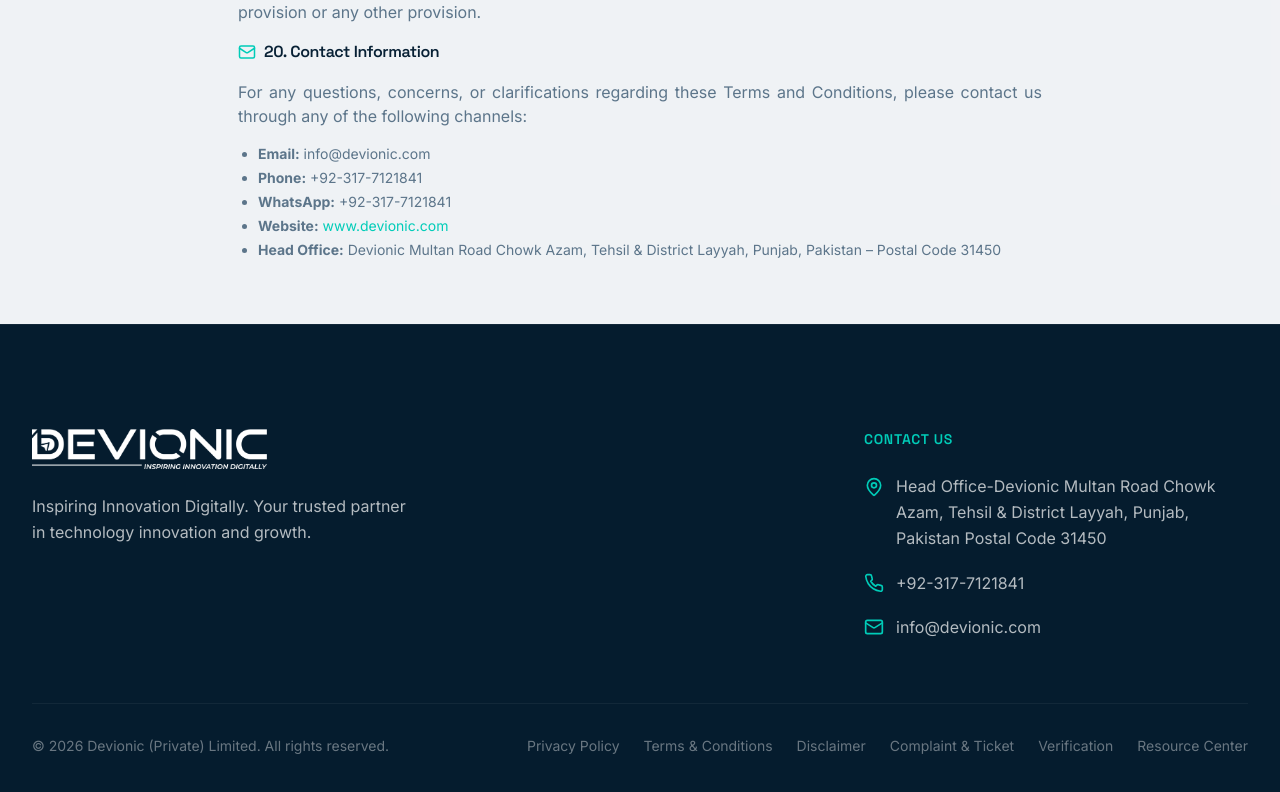
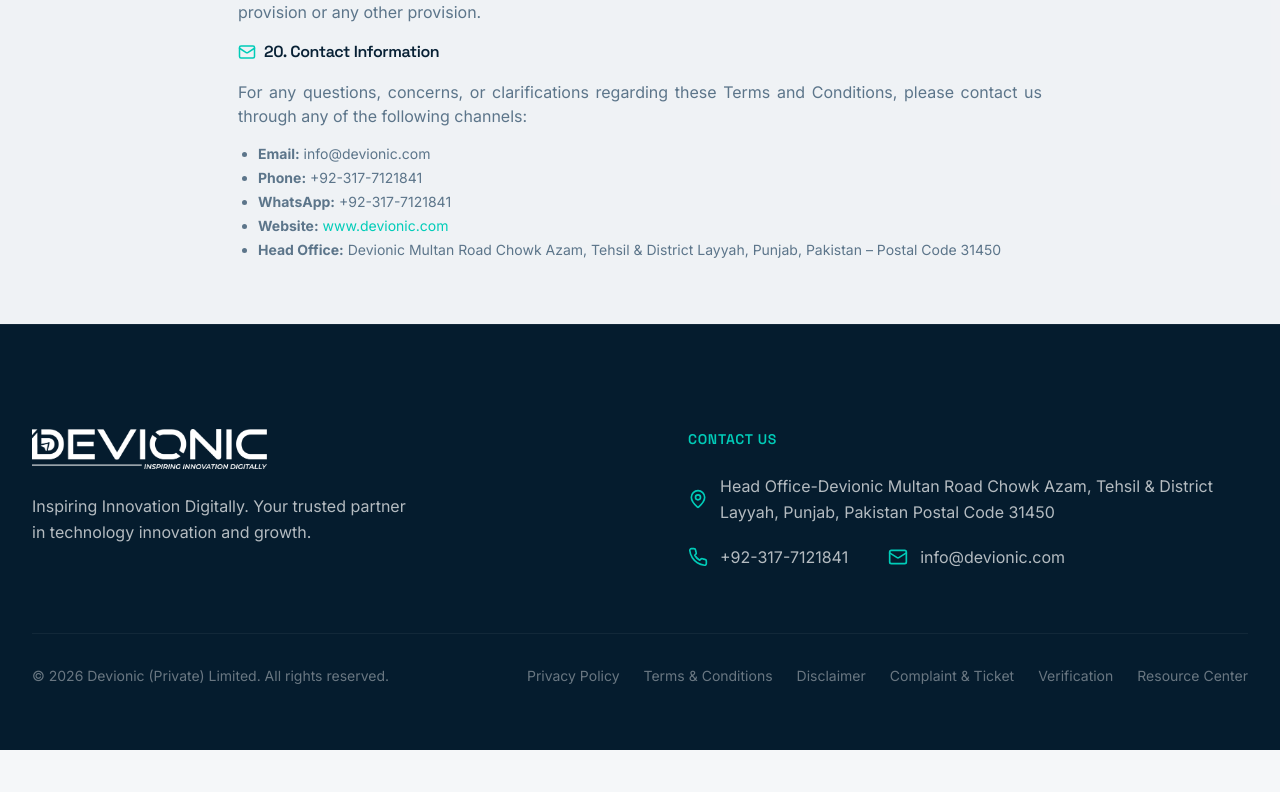
Before and after one commit to farhanjavedarain804-afk/devionic, a React (Vite) app: page /terms in a window 1280 px wide. Shown: the part 6908-7700 px from the top of the page. After the commit the page ends 7658 px from the top, so only its background shows below. Built offline with nearby package versions, Linux system fonts and the light colour scheme; no server answers; the HTML template or start-up script is replaced by a standard one.

Commit message:
Update footer contact layout to put phone and email on one line

```diff
--- a/src/components/Footer.tsx
+++ b/src/components/Footer.tsx
@@ -16,21 +16,26 @@ const Footer = () => {
           </div>
 
           {/* Contact */}
-          <div className="md:ml-auto">
+          <div className="md:ml-auto w-full">
             <h4 className="text-cyan font-semibold mb-6 text-sm uppercase tracking-wider">Contact Us</h4>
             <div className="flex flex-col gap-5 text-base text-primary-foreground/70">
-              <div className="flex items-start gap-3 max-w-sm">
-                <MapPin size={20} className="mt-1 text-cyan shrink-0" />
+              {/* Address - First Line */}
+              <div className="flex items-start md:items-center gap-3 w-full">
+                <MapPin size={20} className="mt-1 md:mt-0 text-cyan shrink-0" />
                 <span className="leading-relaxed">Head Office-Devionic Multan Road Chowk Azam, Tehsil & District Layyah, Punjab, Pakistan Postal Code 31450</span>
               </div>
+
+              {/* Phone and Email - Second Line */}
+              <div className="flex flex-col sm:flex-row items-start sm:items-center gap-6 sm:gap-10 w-full">
                 <a href="tel:+923177121841" className="flex items-center gap-3 hover:text-cyan transition-colors">
-                <Phone size={20} className="text-cyan" />
+                  <Phone size={20} className="text-cyan shrink-0" />
                   +92-317-7121841
                 </a>
                 <a href="mailto:info@devionic.com" className="flex items-center gap-3 hover:text-cyan transition-colors">
-                <Mail size={20} className="text-cyan" />
+                  <Mail size={20} className="text-cyan shrink-0" />
                   info@devionic.com
                 </a>
+              </div>
             </div>
           </div>
         </div>
```
Also changed, not shown: 6 other files (tests, documents, lock files or other folders). Lines whose indentation alone changed are shown as unchanged.
